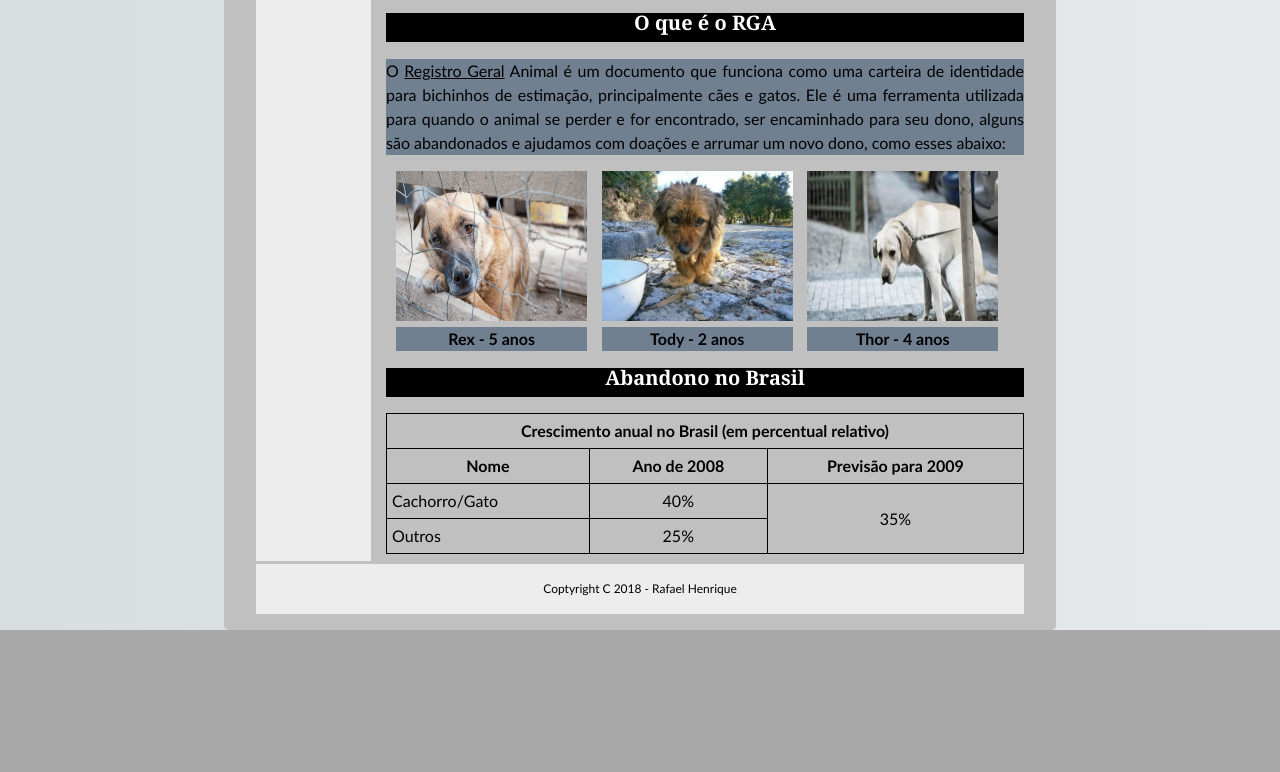
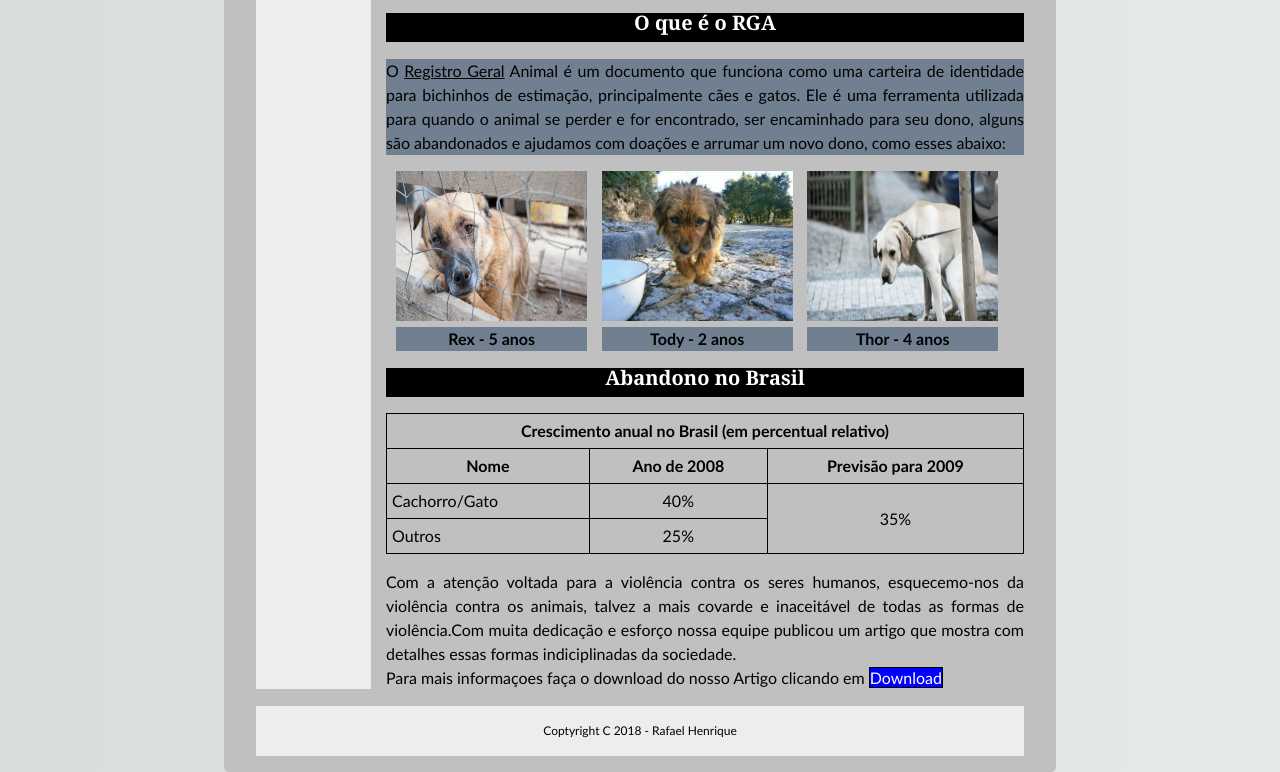
Before and after one commit to rafael-henrique/desenvolvimentoWeb, a plain HTML site: page arquivos/html/index.html in a window 1280 px wide. Shown: the part 785-1557 px from the top of the page. Before the commit the page ends 1415 px from the top, so only its background shows below. Drawn offline with Linux system fonts and the light colour scheme.

Commit message:
botao download

```diff
--- a/arquivos/css/main.css
+++ b/arquivos/css/main.css
@@ -35,7 +35,7 @@ ul {
     padding: 0;
     width: 15%;
     background-color:#EDEDED ;
-    height: 69em;
+    height: 77em;
     overflow: auto;
 }
 
@@ -108,7 +108,12 @@ h2 {
 h3{
     font-family:serif
 }
-
+.download{
+    background-color: blue;
+    border: 1px solid black;
+    color: white;
+    text-decoration: none;
+}
 .artig1,
 .artig2,
 .artig3,
--- a/arquivos/html/index.html
+++ b/arquivos/html/index.html
@@ -31,7 +31,7 @@
     </div>
     <main>
         <section>
-           <!-- Artigo 1 - Home-->
+            <!-- Artigo 1 - Home-->
             <article class="artig4" id="home">
                 <h2 class="home"> Home </h2>
                 <p class="p1"> <i>O Fórum Nacional de Proteção e Defesa Animal (FNPDA)</i> é a maior rede de proteção animal do Brasil, com mais de 130 entidades afiliadas em todas as regiões do país.
@@ -55,7 +55,7 @@
         </section>
         <!-- Artigo 3 - RGA-->
         <div class="artig3">
-            <h2 class="rga"id="RGA"> O que é o RGA </h2>
+            <h2 class="rga" id="RGA"> O que é o RGA </h2>
             <p class="p3">
                 O <u>Registro Geral</u> Animal é um documento que funciona como uma carteira de identidade para bichinhos de estimação, principalmente cães e gatos. Ele é uma ferramenta utilizada para quando o animal se perder e for encontrado, ser encaminhado para seu dono, alguns são abandonados e ajudamos com doações e arrumar um novo dono, como esses abaixo:
             </p>
@@ -99,6 +99,14 @@
                     <td>25%</td>
                 </tr>
             </table>
+            <p>
+                Com a atenção voltada para a violência contra os seres humanos, esquecemo-nos da violência
+                contra os animais, talvez a mais covarde e inaceitável de todas as formas de violência.Com muita dedicação
+                e esforço nossa equipe publicou um artigo que mostra com detalhes essas formas indiciplinadas da sociedade.<br>
+                Para mais informaçoes faça o download do nosso Artigo clicando em <a class="download" href="../../arquivos-auxiliares/pdfs/Artigo%20sobre%20abandono.pdf" download="Artigo%20sobre%20abandono.pdf">Download</a>
+
+            </p>
+
         </div>
         <!-- Rodape -->
         <footer class="footer">
```
Also changed, not shown: 1 other file.
